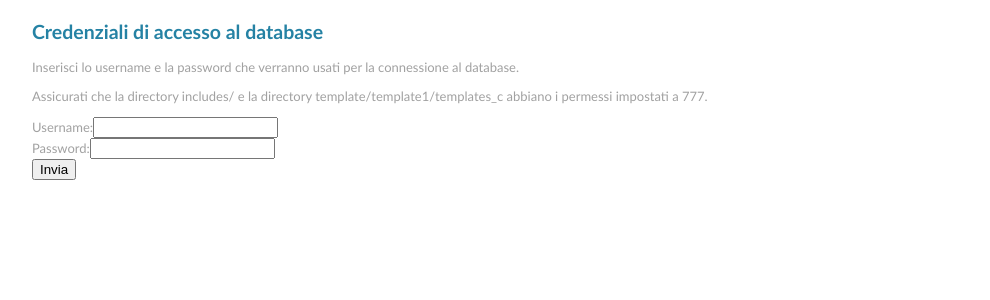
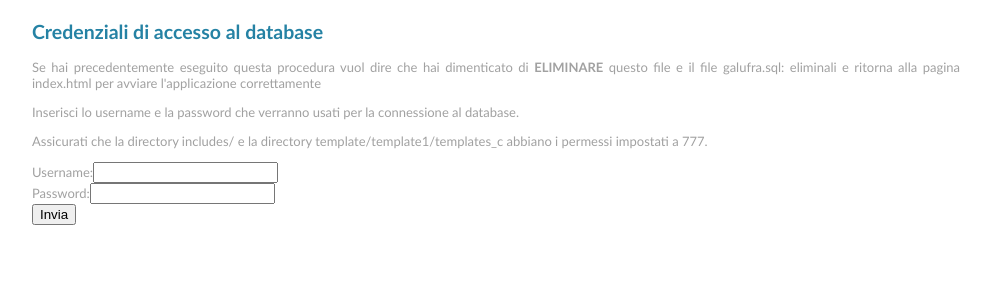
Before and after one commit to Galufra/galufra-webapp, a PHP site: page /galufra-webapp/installer.class.php in a window 1280 px wide. Shown: the top 300 px of the page, without its empty margins (144-1134 px from the left). Run offline with PHP 8.4, Linux system fonts and the light colour scheme.

Commit message:
aggiunta una scritta html all'installer

```diff
--- a/galufra-webapp/installer.class.php
+++ b/galufra-webapp/installer.class.php
@@ -119,6 +119,8 @@ class Installer {
 	 */
 	public function getDBInfo(){
 		echo '<h2>Credenziali di accesso al database</h2>
+                <p>Se hai precedentemente eseguito questa procedura vuol dire che hai dimenticato di <b>ELIMINARE</b> questo file e il file galufra.sql:
+                eliminali e ritorna alla pagina index.html per avviare l\'applicazione correttamente</p>
 		<p>Inserisci lo username e la password che verranno usati per la connessione al database.</p>
 		<p>Assicurati che la directory includes/ e la directory template/template1/templates_c abbiano i permessi impostati a 777.</p>
 			<form method="POST" action="installer.class.php">
```
